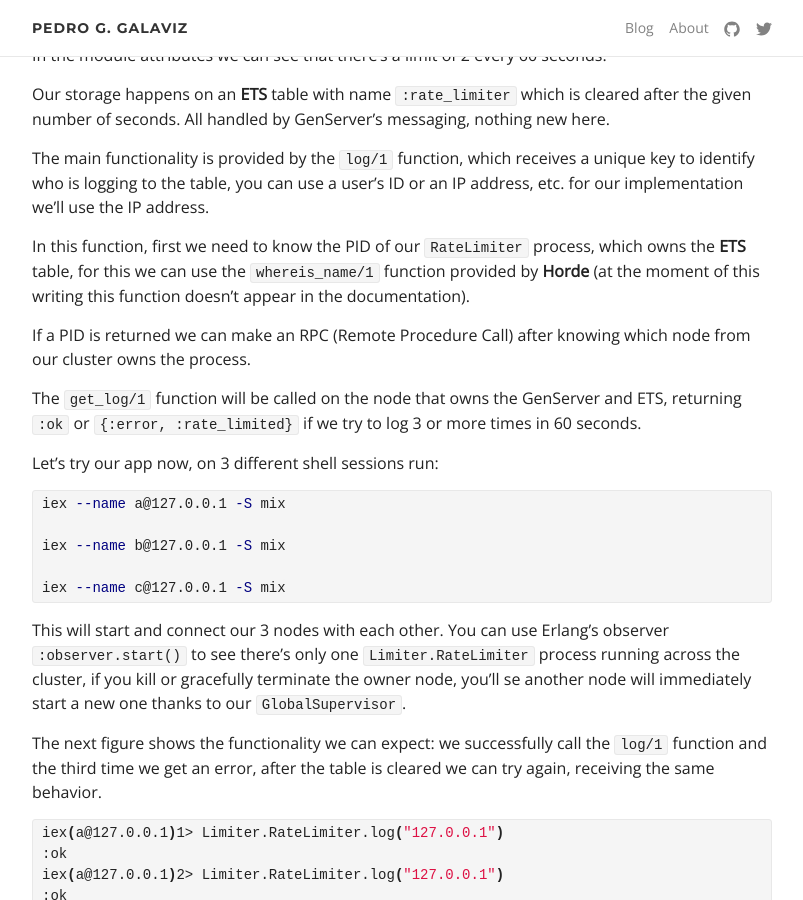
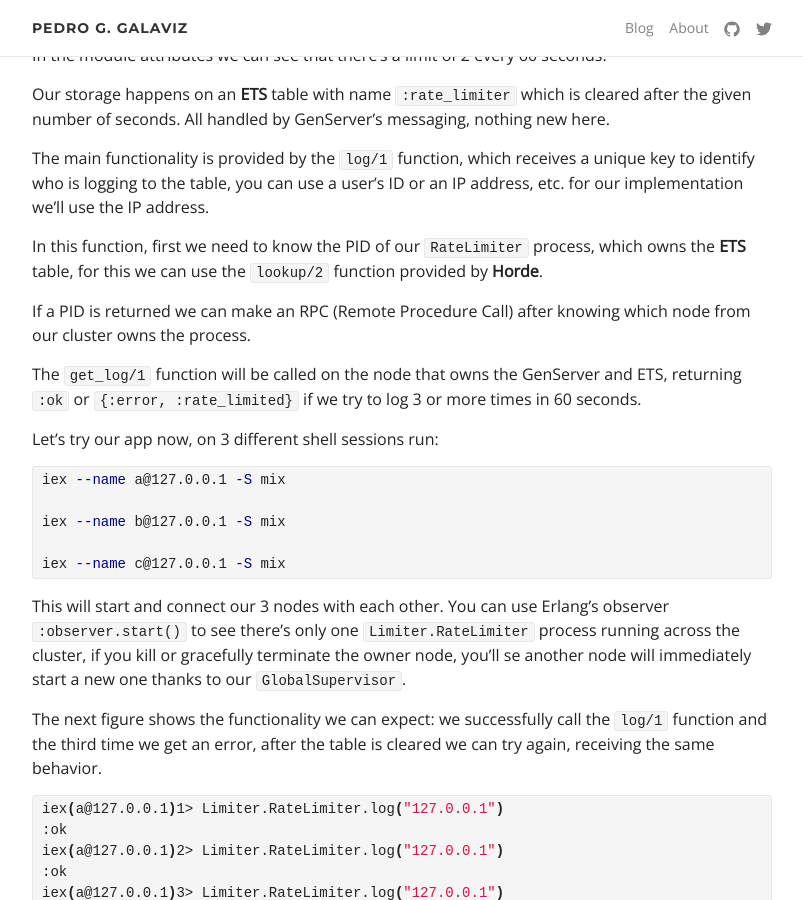
Before and after one commit to pggalaviz/pggalaviz, a Jekyll site: the page built from _posts/2018-11-26-simple-distributed-rate-limiter-with-elixir.md, in a window 1280 px wide and 900 px high, scrolled down 5535 px. Shown: the whole window, without its empty margins (238-1041 px from the left). Built offline with Jekyll 4.4.1, drawn with Linux system fonts in a browser that asks for light colours; comment, search, counter and statistics services are not loaded; some of the changed text lies outside the part shown.

Commit message:
Updated a post

```diff
--- a/_posts/2018-11-26-simple-distributed-rate-limiter-with-elixir.md
+++ b/_posts/2018-11-26-simple-distributed-rate-limiter-with-elixir.md
@@ -239,10 +239,10 @@
   end
 
   def log(ip) do
-    case Horde.Registry.whereis_name({Limiter.GlobalRegistry, __MODULE__}) do
+    case Horde.Registry.lookup(Limiter.GlobalRegistry, __MODULE__) do
       :undefined ->
         {:error, :not_found}
-      pid ->
+      [{pid, _value}] ->
         node = Kernel.node(pid)
         :rpc.call(node, __MODULE__, :get_log, [ip])
     end
@@ -302,9 +302,8 @@
 an IP address, etc. for our implementation we'll use the IP address.
 
 In this function, first we need to know the PID of our `RateLimiter` process,
-which owns the **ETS** table, for this we can use the `whereis_name/1` function
-provided by **Horde** (at the moment of this writing this function doesn't appear in
-the documentation).
+which owns the **ETS** table, for this we can use the `lookup/2` function
+provided by **Horde**.
 
 If a PID is returned we can make an RPC (Remote Procedure Call) after knowing
 which node from our cluster owns the process.
```
Also changed, not shown: other parts of _posts/2018-11-26-simple-distributed-rate-limiter-with-elixir.md (+1 -1 lines).
